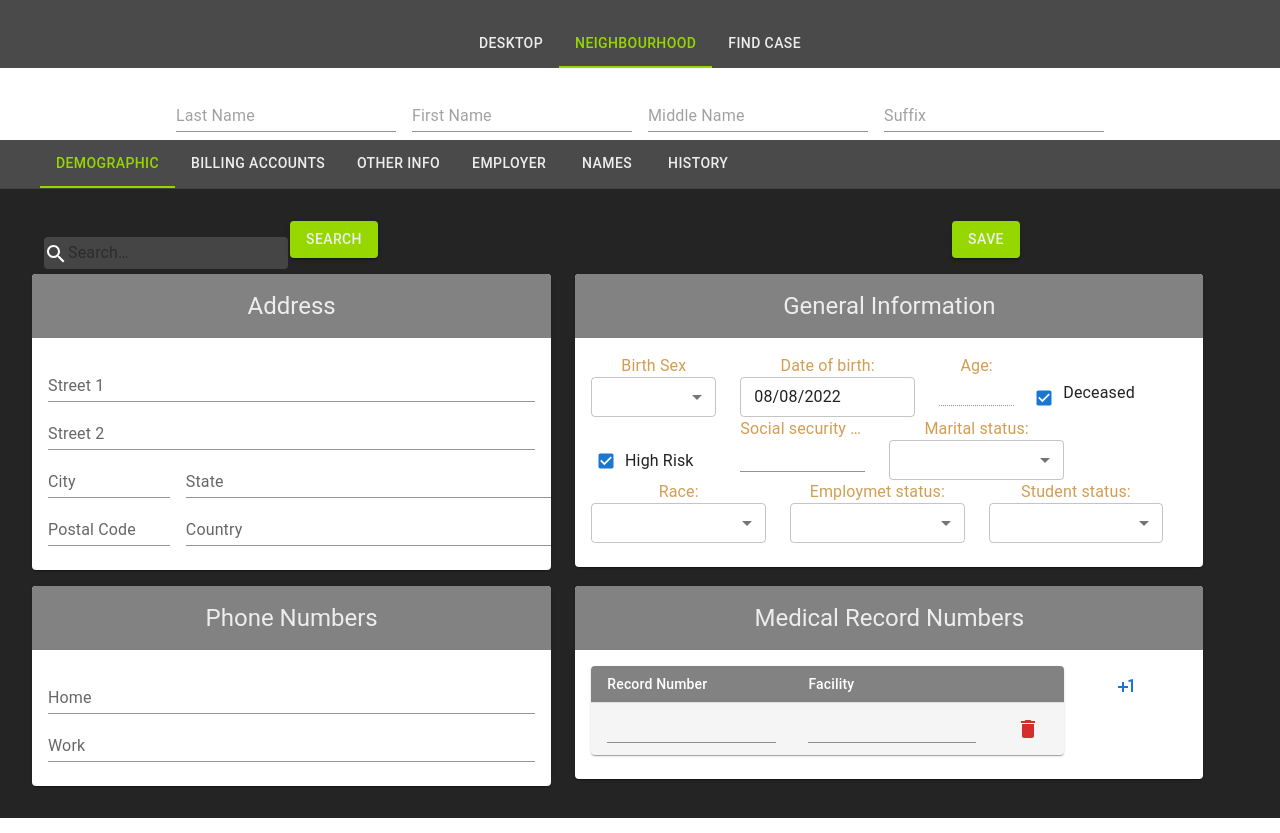
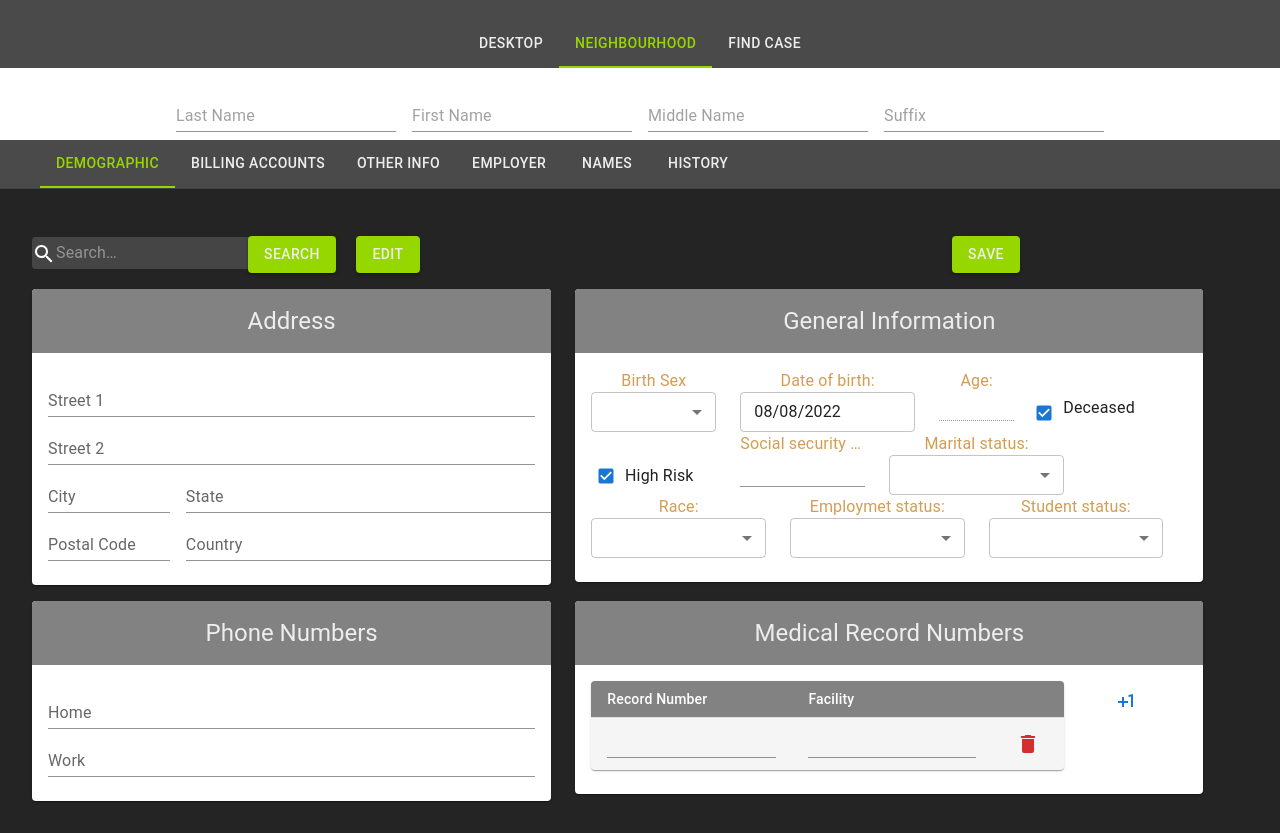
Before and after one commit to arunrajv1/AspnetMicroservices, a React (Create React App) app in the folder WebApp/: page / in a window 1280 px wide. Both pictures are taken after a click on the tab "NEIGHBOURHOOD". Shown: the top 833 px of the page. Built offline with nearby package versions, Linux system fonts and the light colour scheme.

Commit message:
fixed some issues

```diff
--- a/WebApp/src/components/patient/PatientDemographicComponent.tsx
+++ b/WebApp/src/components/patient/PatientDemographicComponent.tsx
@@ -288,7 +288,6 @@ const PatientDemographicComponent = (props: any) => {
   const bindPatientDetails = (formData: any) => {
     setFormValues({
       ...formValues,
-      address: {},
       mrn: [],
       birth_sex: formData.birth_sex,
       date_of_birth: formData.date_of_birth,
@@ -300,7 +299,14 @@ const PatientDemographicComponent = (props: any) => {
       deceased: formData.deceased,
       id: formData.id,
     });
-    handleDOBChange(formData.date_of_birth)
+
+    setFormContactValues({
+      ...formData.address
+    });
+
+    setFormMRN(formData.mrn);
+
+    handleDOBChange(formData.date_of_birth);
     const patientNameData: any = {
       FirstName: formData.first_name,
       LastName: formData.last_name,
@@ -397,9 +403,8 @@ const PatientDemographicComponent = (props: any) => {
     >
       {alertState ? <AlertDialog alertProps={alertProps}></AlertDialog> : <></>}
       <Grid container rowSpacing={2} columnSpacing={{ xs: 1, sm: 1, md: 3 }}>
-        <Container fluid>
-          <Row>
-            <Col>
+        <Grid container>
+          <Grid xs={6}>
             <AppBar position="static">
               <Toolbar
                 style={{
@@ -415,6 +420,7 @@ const PatientDemographicComponent = (props: any) => {
                     type="text"
                     placeholder="Search…"
                     inputProps={{ "aria-label": "search" }}
+                    sx={{ color: "white" }}
                   />
                 </Search>
               </Toolbar>
@@ -423,22 +429,31 @@ const PatientDemographicComponent = (props: any) => {
               type="button"
               onClick={getPatientDetailsById}
               variant="contained"
+              style={{ marginTop: "15px" }}
             >
               Search
             </CustomButton>
-            </Col>
-            <Col>
+            <CustomButton
+              style={{ marginLeft: "20px", marginTop: "15px" }}
+              type="button"
+              onClick={getPatientDetailsById}
+              variant="contained"
+            >
+              Edit
+            </CustomButton>
+          </Grid>
+          <Grid xs={6}>
             <CustomButton
               type="button"
               onClick={savePatientData}
               variant="contained"
               disabled={isSaveDisable}
+              style={{ marginTop: "15px" }}
             >
               Save
             </CustomButton>
-            </Col>
-          </Row>
-        </Container>
+          </Grid>
+        </Grid>
         <Grid item xs={5}>
           <Card>
             <CardHeader
```
Lines whose indentation alone changed are shown as unchanged.
